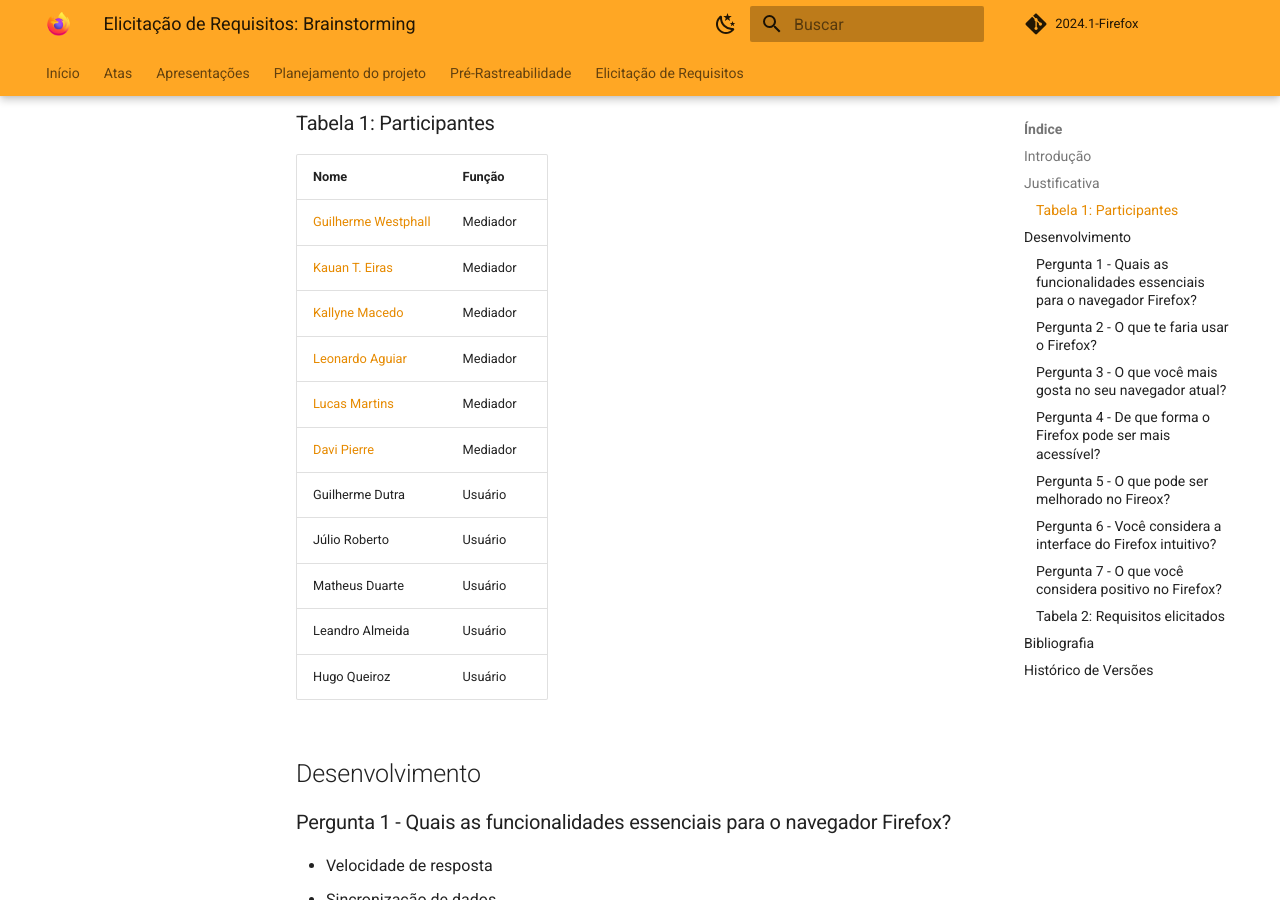
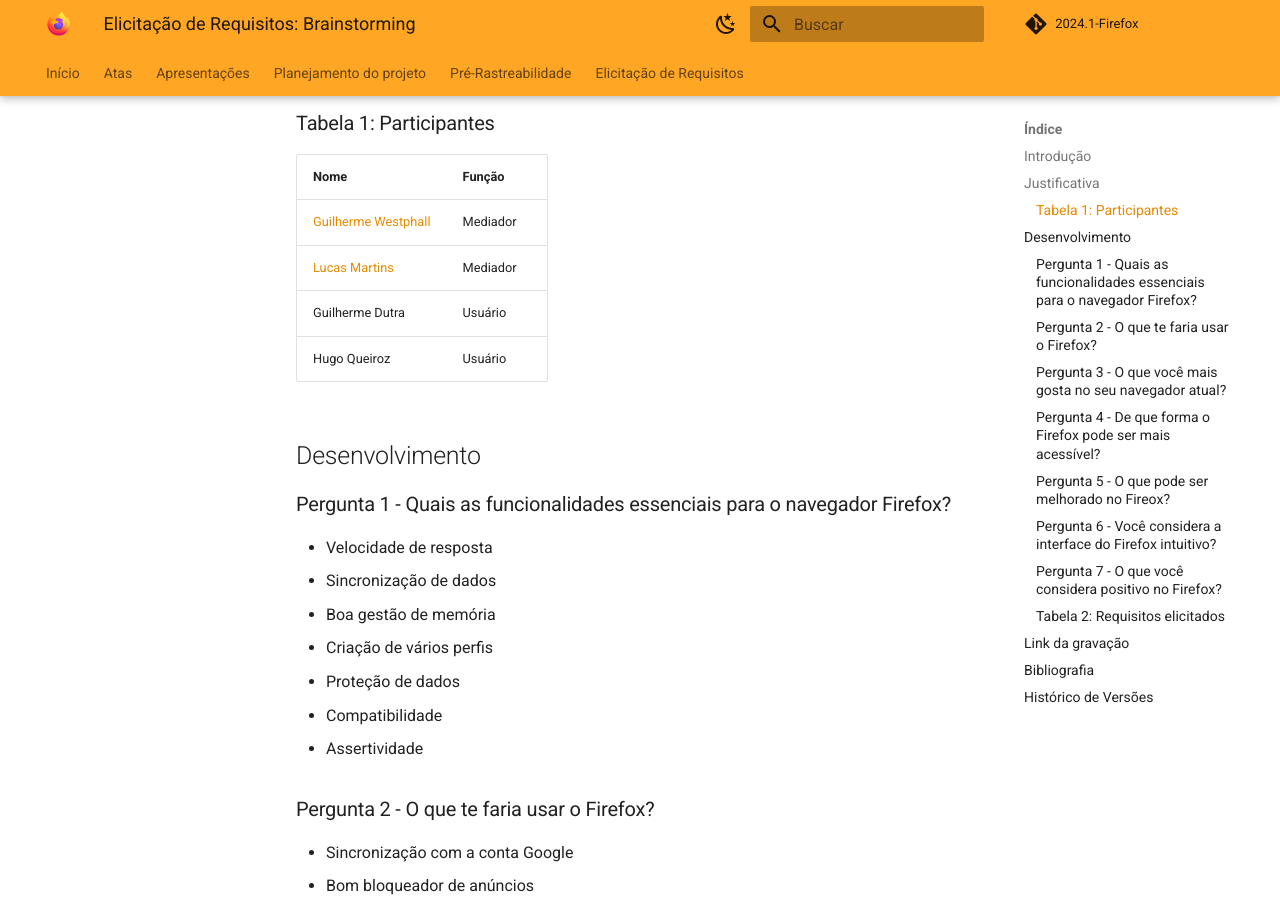
Before and after one commit to martinsglucas/Requisitos-de-Software, an MkDocs documentation site: the page built from docs/elicitacao/tecnicas/brainstorming.md, in a window 1280 px wide and 900 px high, scrolled down 601 px. Built offline with MkDocs 1.6.1 and Material for MkDocs 9.7.7, drawn with Linux system fonts in a browser that asks for light colours; comment, search, counter and statistics services are not loaded; some of the changed text lies outside the part shown.

Commit message:
adiciona gravação do brainstorm

```diff
--- a/docs/elicitacao/tecnicas/brainstorming.md
+++ b/docs/elicitacao/tecnicas/brainstorming.md
@@ -12,15 +12,8 @@
 | Nome                                              | Função   |
 | ------------------------------------------------- | -------- |
 | [Guilherme Westphall](https://github.com/west7)   | Mediador |
-| [Kauan T. Eiras](https://github.com/kauaneiras)   | Mediador |
-| [Kallyne Macedo](https://github.com/kalipassos)   | Mediador |
-| [Leonardo Aguiar](https://github.com/Leonardo0o0) | Mediador |
 | [Lucas Martins](https://github.com/martinsglucas) | Mediador |
-| [Davi Pierre](https://github.com/DaviPierre)      | Mediador |
 | Guilherme Dutra                                   | Usuário  |
-| Júlio Roberto                                     | Usuário  |
-| Matheus Duarte                                    | Usuário  |
-| Leandro Almeida                                   | Usuário  |
 | Hugo Queiroz                                      | Usuário  |
 
 ## Desenvolvimento
@@ -32,6 +25,7 @@
 - Criação de vários perfis
 - Proteção de dados
 - Compatibilidade
+- Assertividade
 
 ### Pergunta 2 - O que te faria usar o Firefox?
 - Sincronização com a conta Google
@@ -108,6 +102,11 @@
 
 Fonte: [Guilherme Westphall](https://github.com/west7) e [Kauan T. Eiras](https://github.com/kauaneiras), 2024
 
+
+## Link da gravação
+
+[Brainstorming](https://unbbr.sharepoint.com/sites/Requisitos-G6/_layouts/15/stream.aspx?id=%2Fsites%2FRequisitos%2DG6%2FDocumentos%20Compartilhados%2FGeneral%2FRecordings%2FReuni%C3%A3o%20em%20%5FGeneral%5F%2D20240417%5F153813%2DGrava%C3%A7%C3%A3o%20de%20Reuni%C3%A3o%2Emp4&referrer=StreamWebApp%2EWeb&referrerScenario=AddressBarCopied%2Eview
+)
 ## Bibliografia
 
 GNACIO, Rafael C. Guia Facetado de Técnicas de Elicitação de Requisitos: Técnicas de Elicitação de Requisitos. Universidade Federal de Santa Catarina, 2018. Disponível em: https://retraining.inf.ufsc.br/guia/app/classificacoes/tecnicas-de-elicitacao-de-requisitos/entidades/tecnicas-de-elicitacao-de-requisitos-brainstorming. Acesso em 10/04/2024.
@@ -121,3 +120,4 @@
 |  1.0   | 14/04/2024 | Descrição do método de Elicitação: Brainstorming | [Kallyne Macedo](https://github.com/kalipassos) | [Kauan T. Eiras](https://github.com/kauaneiras) |
 |  1.1   | 16/04/2024 | Adição das perguntas                             | [Guilherme Westphall](https://github.com/west7) | [Kauan T. Eiras](https://github.com/kauaneiras) |
 |  1.2   | 16/04/2024 | Adiciona tabela 1 e 2                            | [Guilherme Westphall](https://github.com/west7) | [Kauan T. Eiras](https://github.com/kauaneiras) |
+| 1.3 | 17/04 | Adiciona link da gravação | [Guilherme Westphall](https://github.com/west7) | [Lucas Martins](https://github.com/martinsglucas) |
```
